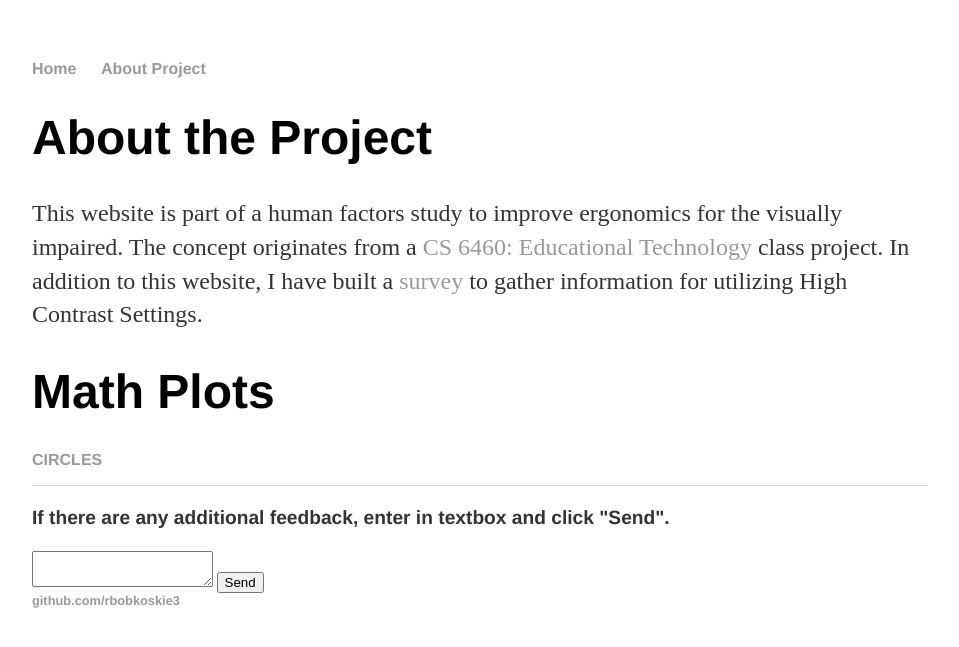
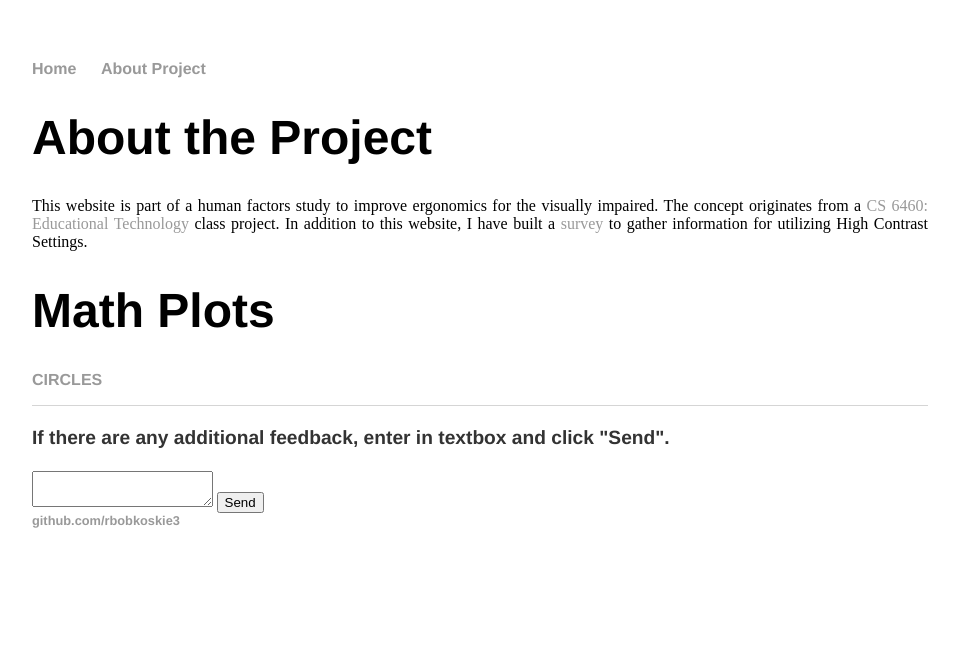
Before and after one commit to rbobkoskie3/rbobkoskie3.github.io, a Jekyll site: the page built from about/index.html, in a window 1280 px wide. Shown: the top 647 px of the page, without its empty margins (160-1119 px from the left). Built offline with Jekyll 4.4.1, drawn with Linux system fonts in a browser that asks for light colours.

Commit message:
Update index.html

```diff
--- a/about/index.html
+++ b/about/index.html
@@ -3,14 +3,21 @@
 title: Math, Sonification, Plots
 ---
 <div class="circle_class">
+        <head>
+        <style>
+        div {
+             text-align: justify;
+             text-justify: inter-word;
+             }
+        </style>
+        </head>
 
         <h1>About the Project</h1>
-        <p>This website is part of a human factors study to improve ergonomics for the visually impaired.
-           The concept originates from a <a href="https://www.omscs.gatech.edu/cs-6460-educational-technology" target="_blank"> CS 6460: Educational Technology</a> class project.
-           In addition to this website, I have built a <a href="https://docs.google.com/forms/d/e/1FAIpQLSc0ICzX_vJjHwATkwU86fbXTqOgTGyMJfLvh73lRyYgIZT9Xg/viewform" target="_blank"> survey</a> to gather information for utilizing High Contrast Settings.
-
-
-
-
-        </p>
+        <div>
+           This website is part of a human factors study to improve ergonomics for the visually impaired.
+           The concept originates from a <a href="https://www.omscs.gatech.edu/cs-6460-educational-technology" target="_blank">
+           CS 6460: Educational Technology</a> class project. In addition to this website,
+           I have built a <a href="https://docs.google.com/forms/d/e/1FAIpQLSc0ICzX_vJjHwATkwU86fbXTqOgTGyMJfLvh73lRyYgIZT9Xg/viewform" target="_blank">
+           survey</a> to gather information for utilizing High Contrast Settings.
+        </div>
 </div>
```
